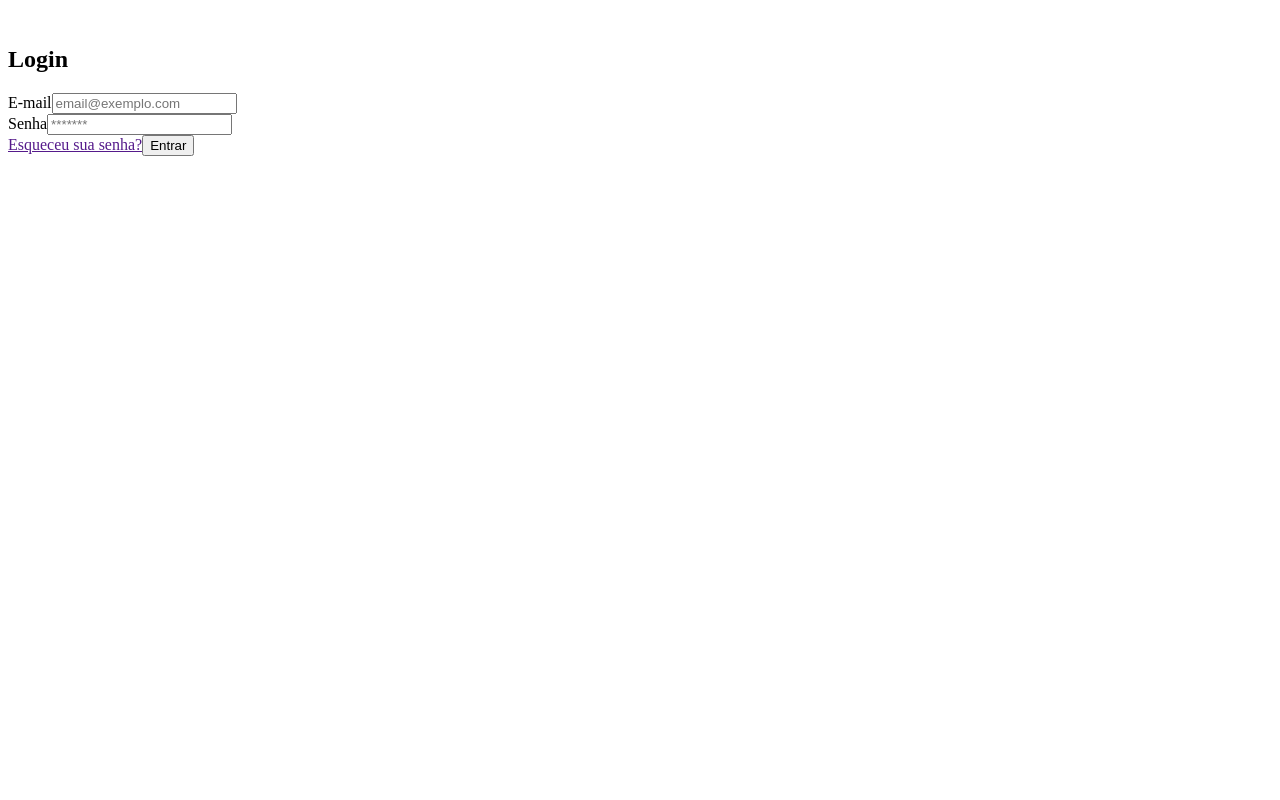
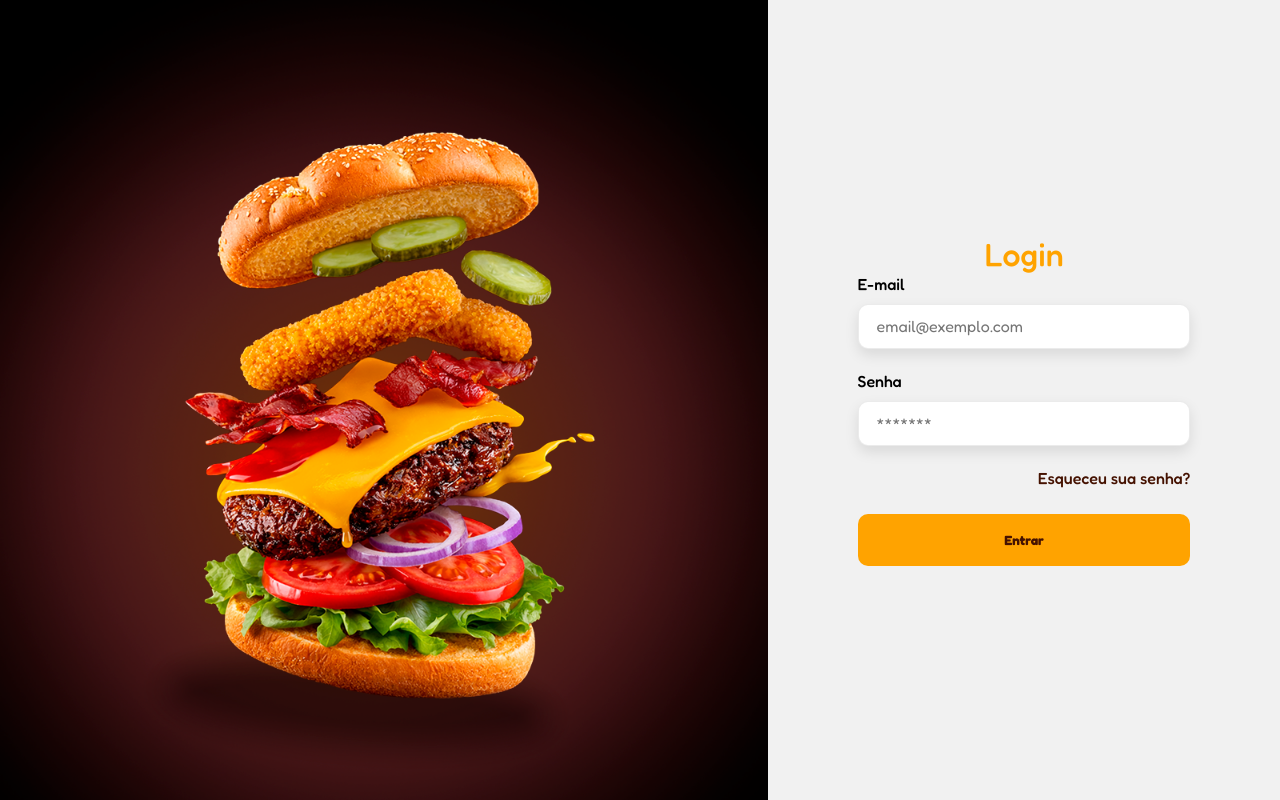
Before and after one commit to SamantaMelissa/VHBurguer_Next.js, a Next.js app: page /login in a window 1280 px wide. Built offline with nearby package versions, Linux system fonts and the light colour scheme.

Commit message:
Estilização do Login

```diff
--- a/src/pages/_app.tsx
+++ b/src/pages/_app.tsx
@@ -2,9 +2,20 @@
 // O que normalmente vai aqui:
 // CSS global
 // Layout padrão (header, footer)
-// import "@/styles/globals.css";
+import "@/styles/globals.css";
 import type { AppProps } from "next/app";
+import { Fredoka } from "next/font/google";
+
+const fredoka = Fredoka({
+  variable: "--font-padrao",
+  weight: ["300", "400", "500", "600", "700"],
+  subsets: ["latin"],
+});
 
 export default function App({ Component, pageProps }: AppProps) {
-  return <Component {...pageProps} />;
+  return (
+    <main className={fredoka.variable}>
+      <Component {...pageProps} />
+    </main>
+  )
 }
--- a/src/pages/_document.tsx
+++ b/src/pages/_document.tsx
@@ -2,10 +2,11 @@ import { Html, Head, Main, NextScript } from "next/document";
 
 export default function Document() {
   return (
-    <Html lang="en">
+    <Html lang="pt-br">
       <Head />
       <body>
         <Main />
+        {/* injeta os scripts que fazem o React funcionar no navegador. */}
         <NextScript />
       </body>
     </Html>
--- a/src/pages/login/index.tsx
+++ b/src/pages/login/index.tsx
@@ -1,24 +1,25 @@
+import styles from "./login.module.css";
 //ESTRUTURA PADRÃO!
 const Login = () => {
     return (
         <>
-            <main>
-                <img src="" alt="" />
-                <aside>
+            <main className={styles.main}>
+                <img src="../imgs/hamburguer_login.png" alt="Hambúrguer com ingredientes flutuando em camadas sobre fundo escuro."/>
+                <div className={styles.campo_login}>
                     <h1>Login</h1>
-                    <form action="">
-                        <div className="campo_form">
+                    <form className={styles.formulario}>
+                        <div className={styles.campo_form}>
                             <label htmlFor="email">E-mail</label>
                             <input type="text" name="email" placeholder="email@exemplo.com" required />
                         </div>
-                        <div className="campo_form">
+                        <div className={styles.campo_form}>
                             <label htmlFor="senha">Senha</label>
                             <input type="password" name="senha" placeholder="*******" required />
                         </div>
-                        <a href="">Esqueceu sua senha?</a>
+                        <a className={styles.esq_senha} href="">Esqueceu sua senha?</a>
                         <button>Entrar</button>
                     </form>
-                </aside>
+                </div>
             </main>
         </>
     )
--- /dev/null
+++ b/src/pages/login/login.module.css
@@ -0,0 +1,92 @@
+.main{
+    min-height: 100vh;
+    display: grid;
+    grid-template-columns: 1.2fr 0.8fr;
+    background-color: var(--fundo-claro);
+}
+
+.main img{
+    max-height: 100vh;
+    width: 100%;
+    height: 100vh;
+    object-fit: cover;
+}
+
+.campo_login{
+    display: flex;
+    flex-direction: column;
+    justify-content: center;
+    align-items: center;
+}
+
+.campo_login h1{
+    width: 100%;
+    max-width: 520px;
+    text-align: center;
+    font-weight: 500;
+    color: var(--laranja-destaque);
+}
+
+.formulario{
+    width: 65%;
+}
+
+.campo_form{
+    display: flex;
+    flex-direction: column;
+    gap: 10px;
+    margin-bottom: 22px;
+}
+
+.campo_form label{
+    font-weight: 500;
+    color: var(--fonte-ecura);
+}
+
+.campo_form input{
+    height: 45px;
+    border: 1px solid rgba(0, 0, 0, 0.08);
+    border-radius: 10px;
+    padding: 0 18px;
+    /* retomada pading: */
+    /* padding-top: 5px;
+    padding-bottom: 5px;
+    padding-left: 10px;
+    padding-right: 10px;
+
+    padding: 5px 10px;
+    padding: 5px 10px 5px 10px; */
+    box-shadow: 0 6px 14px rgba(0, 0, 0, 0.10);
+    outline: none;
+    font-size: 16px;
+}
+
+.esq_senha{
+    display: block;
+    text-align: right;
+    margin: 6px 0 26px;
+    text-decoration: none;
+    color: var(--vinho);
+    font-weight: 500;
+}
+
+.formulario button{
+    width: 100%;
+    height: 52px;
+    border: none;
+    border-radius: 10px;
+    background: var(--laranja-destaque);
+    color: var(--vinho);
+    font-weight: 700;
+    cursor: pointer;
+}
+
+@media (max-width: 1000px) {
+    .main {
+        grid-template-columns: 1fr;
+    }
+
+    .main img {
+        display: none;
+    }
+}
--- /dev/null
+++ b/src/styles/globals.css
@@ -0,0 +1,15 @@
+*{
+    margin: 0;
+    padding: 0;
+    box-sizing: border-box;
+
+    font-family: var(--font-padrao);
+}
+
+:root{
+    --fundo-claro: #f1f1f1;
+    --fundo-escuro: #232122;
+    --laranja-destaque: #FFA300;
+    --vinho: #451201;
+    --fonte-escura: #000000
+}
```
Also changed, not shown: src/pages/home/index.tsx (added, +10 -0 lines), src/pages/index.tsx (+10 -29 lines), styles/globals.css (added).
